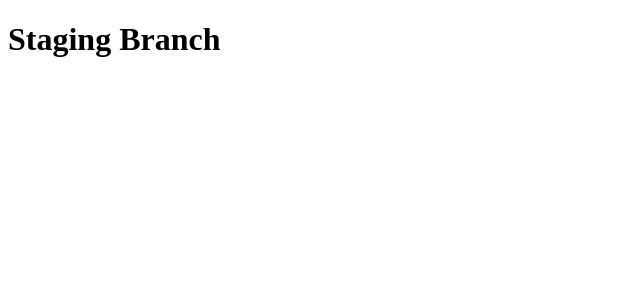
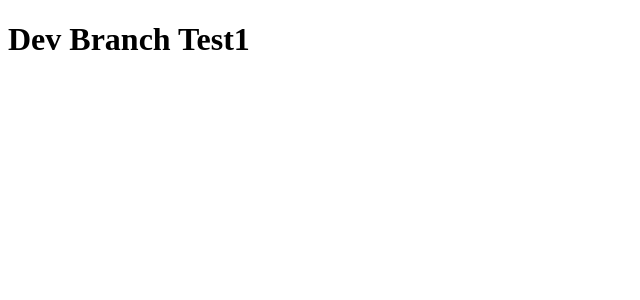
Before and after one commit to dennys9415/NuxtNpm_Jenkins, a Nuxt app: page / in a window 1280 px wide. Shown: the top 300 px of the page, without its empty margins (0-640 px from the left). Built offline with nearby package versions, Linux system fonts and the light colour scheme.

Commit message:
Dev jenkins

```diff
--- a/pages/index.vue
+++ b/pages/index.vue
@@ -1,3 +1,3 @@
 <template>
-  <h1>Staging Branch</h1>
+  <h1>Dev Branch Test1</h1>
 </template>
```
